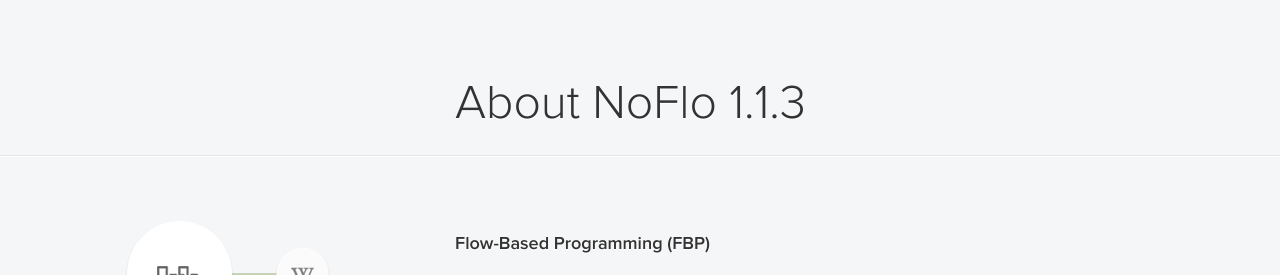
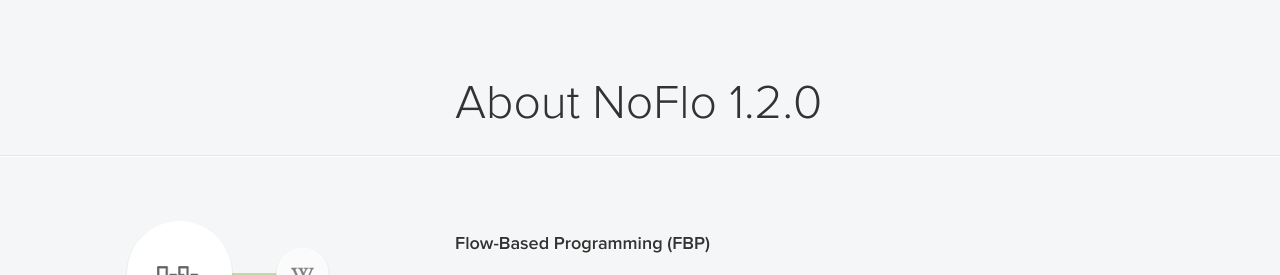
Before and after one commit to noflo/noflo.github.io, a Jekyll site: the page built from index.html, in a window 1280 px wide and 900 px high, scrolled down 567 px. Shown: the part 185-460 px from the top of the window. Built offline with Jekyll 4.4.1, drawn with Linux system fonts in a browser that asks for light colours; nearby versions of some CDN libraries.

Commit message:
Update to NoFlo 1.2.0

```diff
--- a/_config.yml
+++ b/_config.yml
@@ -1,6 +1,6 @@
 title: NoFlo
 tagline: Flow-Based Programming for JavaScript
-version: 1.1.3
+version: 1.2.0
 permalink: /:categories/:title/
 baseurl: ""
 repository:
--- a/package.json
+++ b/package.json
@@ -15,6 +15,6 @@
     "test": "grunt test"
   },
   "dependencies": {
-    "noflo": "1.1.3"
+    "noflo": "1.2.0"
   }
 }
```
